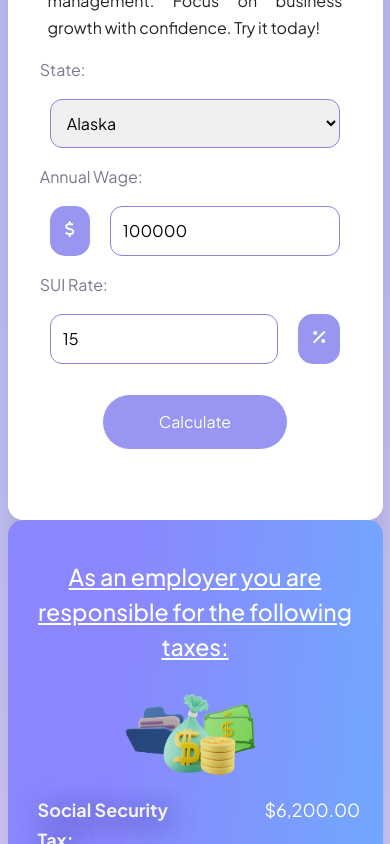
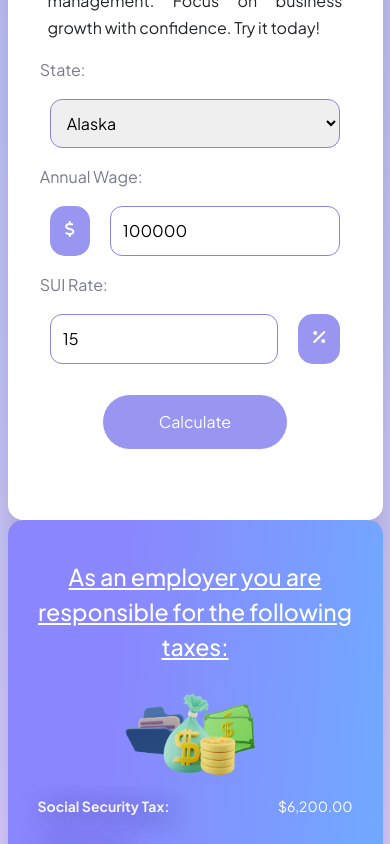
Before and after one commit to MarianaTellezR/employer-payroll-tax-calculator-mariana-tellez, a React (Create React App) app: page / in a window 390 px wide. Both pictures are taken after a click on the input "Calculate". Shown: the part 517-1361 px from the top of the page. Built offline with nearby package versions, Linux system fonts and the light colour scheme.

Commit message:
Updated responsive design

```diff
--- a/src/Results.css
+++ b/src/Results.css
@@ -2,7 +2,7 @@
   color: white;
 }
 
-.Results p {
+.Results .data-results {
   font-size: 18px;
   text-align: end;
 }
@@ -17,3 +17,24 @@
 .Results hr {
   color: rgb(41, 23, 105);
 }
+
+@media (max-width: 880px) {
+  .Results .data-results,
+  .Results .tag-name {
+    font-size: 14px;
+  }
+}
+
+@media (max-width: 767px) {
+  .Results .data-results,
+  .Results .tag-name {
+    font-size: 19px;
+  }
+}
+
+@media (max-width: 453px) {
+  .Results .data-results,
+  .Results .tag-name {
+    font-size: 14px;
+  }
+}
--- a/src/Results.js
+++ b/src/Results.js
@@ -134,7 +134,7 @@ export default function Results(props) {
             </p>
           </div>
           <div className="col-5">
-            <p>{USDollar.format(esa)}</p>
+            <p className="data-results">{USDollar.format(esa)}</p>
           </div>
         </div>
 
--- a/src/SocialMedicareFUTA.js
+++ b/src/SocialMedicareFUTA.js
@@ -8,7 +8,7 @@ export default function SocialMedicareFUTA(props) {
           <p className="tag-name">Social Security Tax: </p>
         </div>
         <div className="col-5">
-          <p>{props.social}</p>
+          <p className="data-results">{props.social}</p>
         </div>
       </div>
       <div className="row">
@@ -16,7 +16,7 @@ export default function SocialMedicareFUTA(props) {
           <p className="tag-name">Medicare Tax: </p>
         </div>
         <div className="col-5">
-          <p>{props.medicare}</p>
+          <p className="data-results">{props.medicare}</p>
         </div>
       </div>
       <div className="row">
@@ -24,7 +24,7 @@ export default function SocialMedicareFUTA(props) {
           <p className="tag-name">FUTA: </p>
         </div>
         <div className="col-5">
-          <p>{props.futaa}</p>
+          <p className="data-results">{props.futaa}</p>
         </div>
       </div>
     </div>
--- a/src/Total.js
+++ b/src/Total.js
@@ -2,13 +2,13 @@ import React from "react";
 
 export default function Total(props) {
   return (
-    <div classname="Total">
+    <div className="Total">
       <div className="row total">
         <div className="col-7">
           <p className="tag-name">Total Annual Cost To Hire This Employee:</p>
         </div>
         <div className="col-5">
-          <p>{props.totaal} </p>
+          <p className="data-results">{props.totaal} </p>
         </div>
       </div>
     </div>
--- a/src/Training.js
+++ b/src/Training.js
@@ -8,7 +8,7 @@ export default function Training(props) {
           <p className="tag-name">{props.headerTrain}</p>
         </div>
         <div className="col-5">
-          <p>{props.training}</p>
+          <p className="data-results">{props.training}</p>
         </div>
       </div>
     </div>
--- a/src/Unemployment.js
+++ b/src/Unemployment.js
@@ -8,7 +8,7 @@ export default function Unemployment(props) {
           <p className="tag-name">{props.headerUnemploy}</p>
         </div>
         <div className="col-5">
-          <p>{props.unemployed}</p>
+          <p className="data-results">{props.unemployed}</p>
         </div>
       </div>
     </div>
```
